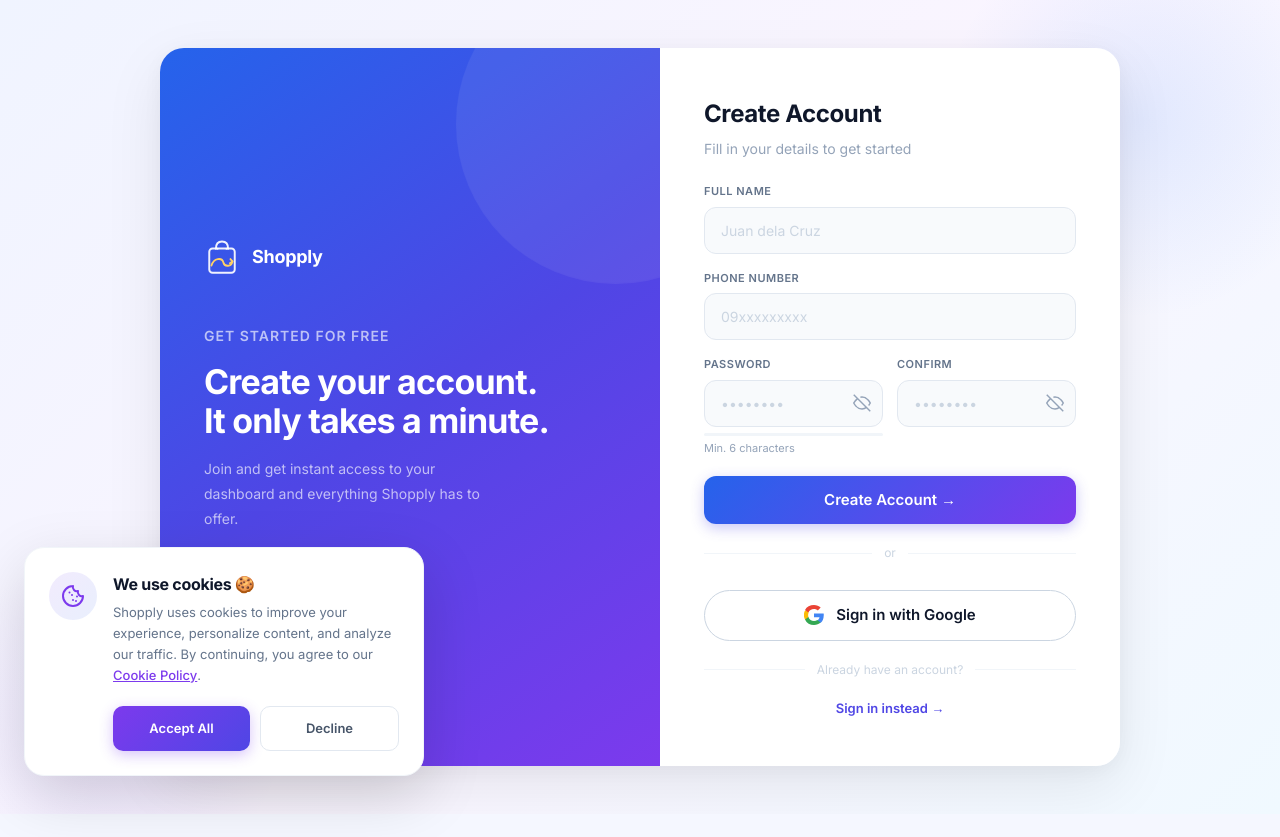
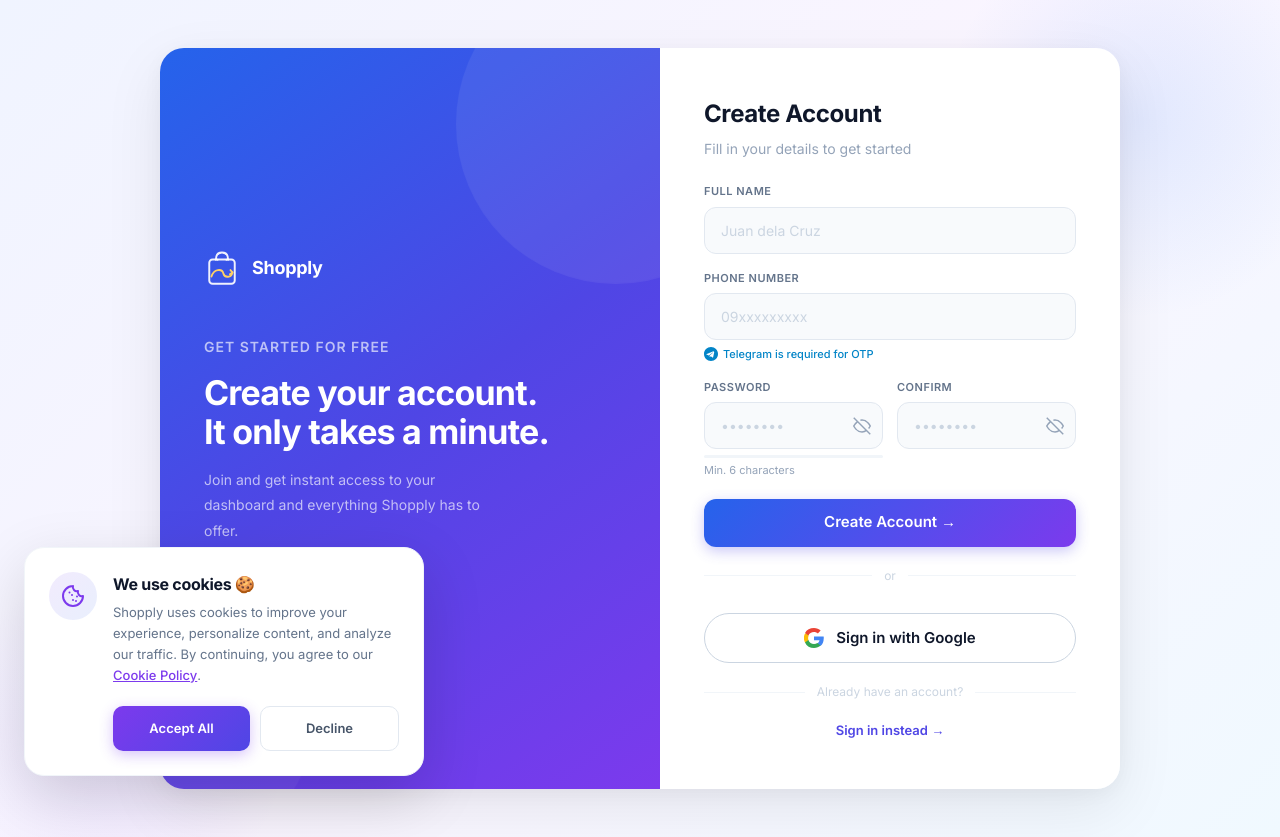
Before and after one commit to Roch-R/Shopply, a Next.js app: page /register in a window 1280 px wide. Before the commit the page ends 814 px from the top, so only its background shows below. Built offline with nearby package versions, Linux system fonts and the light colour scheme; no server answers.

Commit message:
design: add Telegram logos and specify Telegram requirement on signup/verify pages

```diff
--- a/app/register/page.tsx
+++ b/app/register/page.tsx
@@ -172,6 +172,8 @@ export default function RegisterPage() {
         .foot a{color:#4f46e5;text-decoration:none;font-weight:600}
         .foot a:hover{color:#4338ca}
         .hint{font-size:11px;color:#94a3b8;margin-top:4px}
+        .telegram-hint{display:flex;align-items:center;gap:5px;font-size:11px;color:#0284c7;margin-top:4px;font-weight:500}
+        .telegram-hint svg{color:#0284c7;flex-shrink:0}
 
         /* Modal Styles */
         .modal-overlay{position:fixed;inset:0;background:rgba(15,23,42,.6);backdrop-filter:blur(8px);
@@ -263,11 +265,19 @@ export default function RegisterPage() {
                 }}
                 autoComplete="tel"
               />
-              {phone.length > 0 && phone.length < 11 && (
-                <p className="hint" style={{ color: phone.length === 11 ? '#10b981' : '#94a3b8' }}>
-                  {phone.length}/11 digits
-                </p>
-              )}
+              <div style={{ display: 'flex', justifyContent: 'space-between', alignItems: 'center', marginTop: 2 }}>
+                <div className="telegram-hint">
+                  <svg viewBox="0 0 24 24" width="14" height="14" fill="currentColor">
+                    <path d="M12 0C5.37 0 0 5.37 0 12s5.37 12 12 12 12-5.37 12-12S18.63 0 12 0zm5.56 8.61l-1.91 9c-.14.65-.53.81-1.08.5l-2.92-2.15-1.41 1.36c-.16.16-.29.29-.59.29l.21-3 5.46-4.93c.24-.22-.05-.34-.37-.13L8.2 14.39l-2.91-.91c-.63-.2-1.12-.2-1.12-.76.03-.5.55-.74 1.63-1.16 3.16-1.33 5.27-2.21 6.33-2.66 3.02-1.28 3.65-1.5 4.06-1.5.09 0 .29.02.42.12.11.09.14.21.15.3l.03.35z"/>
+                  </svg>
+                  <span>Telegram is required for OTP</span>
+                </div>
+                {phone.length > 0 && phone.length < 11 && (
+                  <span style={{ fontSize: '11px', color: '#94a3b8', fontWeight: 500, marginTop: 4 }}>
+                    {phone.length}/11 digits
+                  </span>
+                )}
+              </div>
             </div>
 
 
--- a/app/verify/page.tsx
+++ b/app/verify/page.tsx
@@ -186,9 +186,9 @@ export default function VerifyPage() {
           display:flex;align-items:center;justify-content:center;font-family:'Inter',sans-serif;padding:24px}
         .card{background:#fff;border-radius:24px;padding:48px 40px;width:100%;max-width:440px;
           box-shadow:0 20px 60px rgba(0,0,0,.08);text-align:center;animation:fadeUp .5s ease}
-        .icon-wrap{width:72px;height:72px;background:linear-gradient(135deg,#ede9fe,#ddd6fe);
+        .icon-wrap{width:72px;height:72px;background:linear-gradient(135deg,#e0f2fe,#bae6fd);
           border-radius:50%;display:flex;align-items:center;justify-content:center;
-          font-size:32px;margin:0 auto 24px}
+          color:#0284c7;margin:0 auto 24px}
         h1{font-size:26px;font-weight:700;color:#0f172a;letter-spacing:-.4px;margin-bottom:8px}
         .sub{font-size:14px;color:#94a3b8;line-height:1.6;margin-bottom:28px}
         .otp-input{width:100%;text-align:center;font-size:32px;font-weight:700;
@@ -221,11 +221,15 @@ export default function VerifyPage() {
       `}</style>
       <div className="root">
         <div className="card">
-          <div className="icon-wrap">💬</div>
+           <div className="icon-wrap">
+            <svg viewBox="0 0 24 24" width="36" height="36" fill="currentColor">
+              <path d="M12 0C5.37 0 0 5.37 0 12s5.37 12 12 12 12-5.37 12-12S18.63 0 12 0zm5.56 8.61l-1.91 9c-.14.65-.53.81-1.08.5l-2.92-2.15-1.41 1.36c-.16.16-.29.29-.59.29l.21-3 5.46-4.93c.24-.22-.05-.34-.37-.13L8.2 14.39l-2.91-.91c-.63-.2-1.12-.2-1.12-.76.03-.5.55-.74 1.63-1.16 3.16-1.33 5.27-2.21 6.33-2.66 3.02-1.28 3.65-1.5 4.06-1.5.09 0 .29.02.42.12.11.09.14.21.15.3l.03.35z"/>
+            </svg>
+          </div>
           <h1>Verify your phone</h1>
           <p className="sub">
-            We sent a 6-digit SMS OTP to your phone number ({pendingPhone || "loading..."}).<br/>
-            Enter it below to activate your account.
+            We sent a 6-digit OTP code to your Telegram account ({pendingPhone || "loading..."}).<br/>
+            Please check your Telegram app and enter the code below.
           </p>
 
           {error && <div className="err">⚠ {error}</div>}
```
